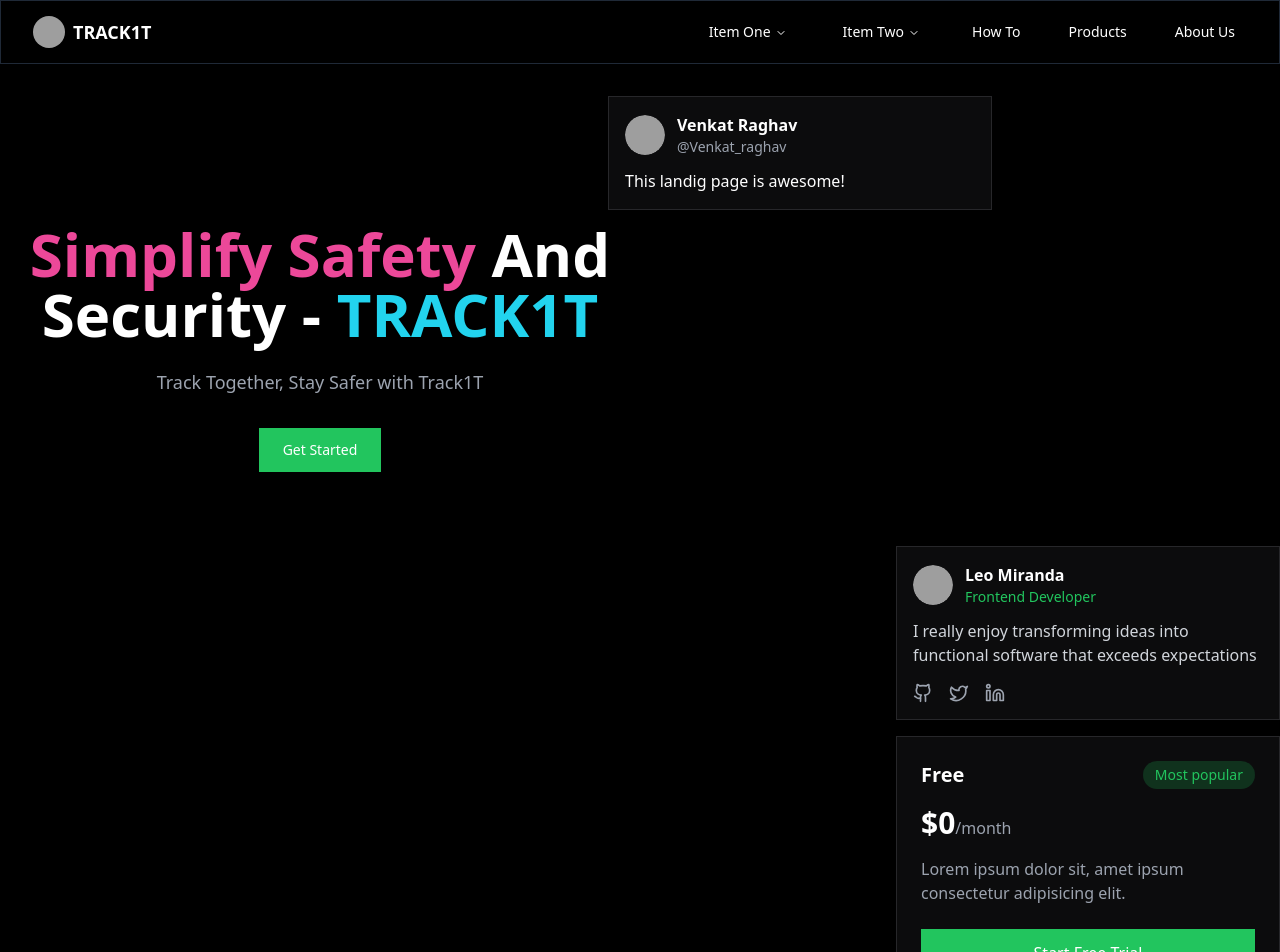
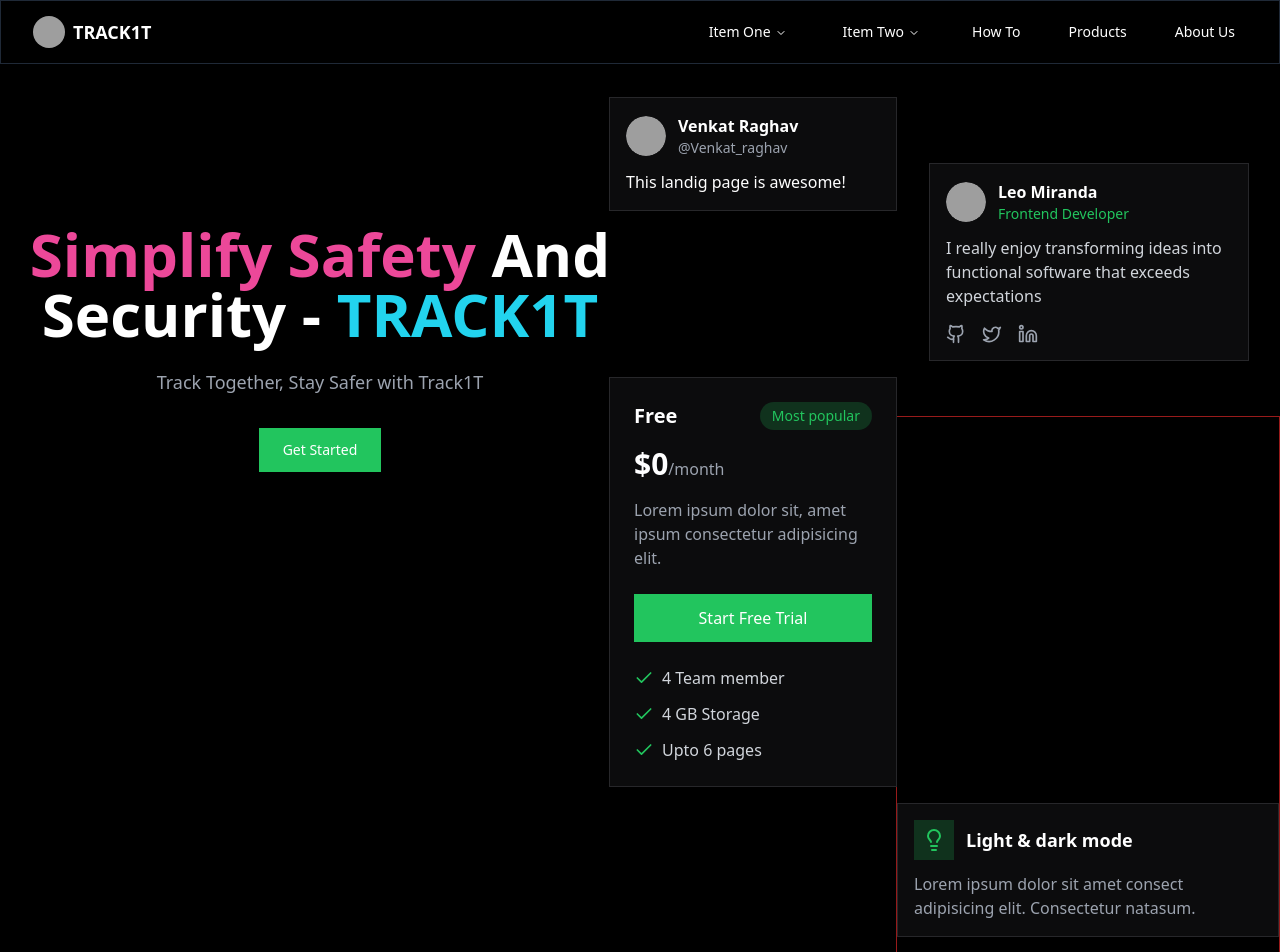
Before and after one commit to KirthiSaiT/TRACKIT, a React (Vite) app in the folder frontend/: page / in a window 1280 px wide. Shown: the top 952 px of the page. Built offline with nearby package versions, Linux system fonts and the light colour scheme; grey boxes are pictures that could not be loaded.

Commit message:
before claude

```diff
--- a/frontend/src/App.jsx
+++ b/frontend/src/App.jsx
@@ -172,9 +172,9 @@ function App() {
 
       </div>
 
-      <div className="space-y-4 max-w-sm ml-auto">
+      <div className="relative border border-red-800 w-96 space-y-4 max-w-sm ml-auto">
       {/* Venkat Card */}
-      <Card className="relative bg-zinc-900/50 border-zinc-800 p-4 bottom-80 right-72">
+      <Card className=" relative bg-zinc-900/50 border-zinc-800 p-4 w-72 bottom-80 right-72">
         <div className="flex items-center gap-3">
           <Avatar>
             <AvatarImage src="/api/placeholder/40/40" alt="John Doe" className="rounded-full" />
@@ -188,7 +188,7 @@ function App() {
       </Card>
 
       {/* Leo Miranda Card */}
-      <Card className="bg-zinc-900/50 border-zinc-800 p-4">
+      <Card className="relative bottom-96 bg-zinc-900/50 border-zinc-800 w-80  left-8 p-4">
         <div className="flex items-center gap-3 mb-3">
           <Avatar>
             <AvatarImage src="/api/placeholder/40/40" alt="Leo Miranda" className="rounded-full" />
@@ -209,7 +209,7 @@ function App() {
       </Card>
 
       {/* Pricing Card */}
-      <Card className="bg-zinc-900/50 border-zinc-800 p-6">
+      <Card className="relative bottom-96 right-72 w-72  bg-zinc-900/50 border-zinc-800 p-6">
         <div className="flex justify-between items-center mb-4">
           <h3 className="text-white text-xl font-semibold">Free</h3>
           <span className="px-3 py-1 bg-green-500/20 text-green-500 rounded-full text-sm">Most popular</span>
@@ -235,7 +235,7 @@ function App() {
       </Card>
 
       {/* Light & Dark Mode Card */}
-      <Card className="bg-zinc-900/50 border-zinc-800 p-4">
+      <Card className="relative bottom-96 bg-zinc-900/50 border-zinc-800 p-4">
         <div className="flex items-center gap-3 mb-3">
           <div className="p-2 bg-green-500/20 rounded-lg">
             <LightbulbIcon className="w-6 h-6 text-green-500" />
```
